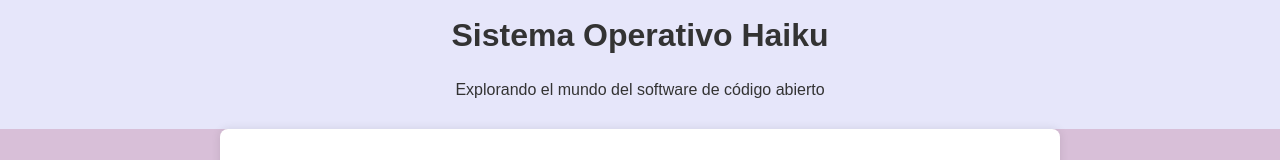
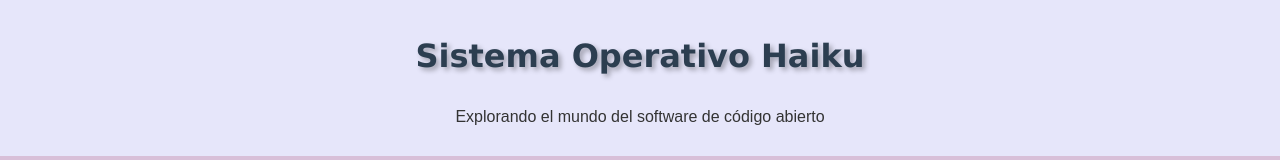
Before and after one commit to VastiBaez123/Informacion-sobre-Haiku, a plain HTML site: page index.html in a window 1280 px wide. Shown: the top 160 px of the page. Drawn offline with Linux system fonts and the light colour scheme.

Commit message:
Update index.html

```diff
--- a/index.html
+++ b/index.html
@@ -20,7 +20,10 @@
             text-align: center;
         }
         header h1 {
-            margin: 0;
+            font-family: 'Verdana', sans-serif;
+            font-weight: bold;
+            color: #2c3e50;
+            text-shadow: 3px 3px 5px rgba(0, 0, 0, 0.3);  /* Sombra suave alrededor del texto
         }
         main {
             padding: 20px;
```
